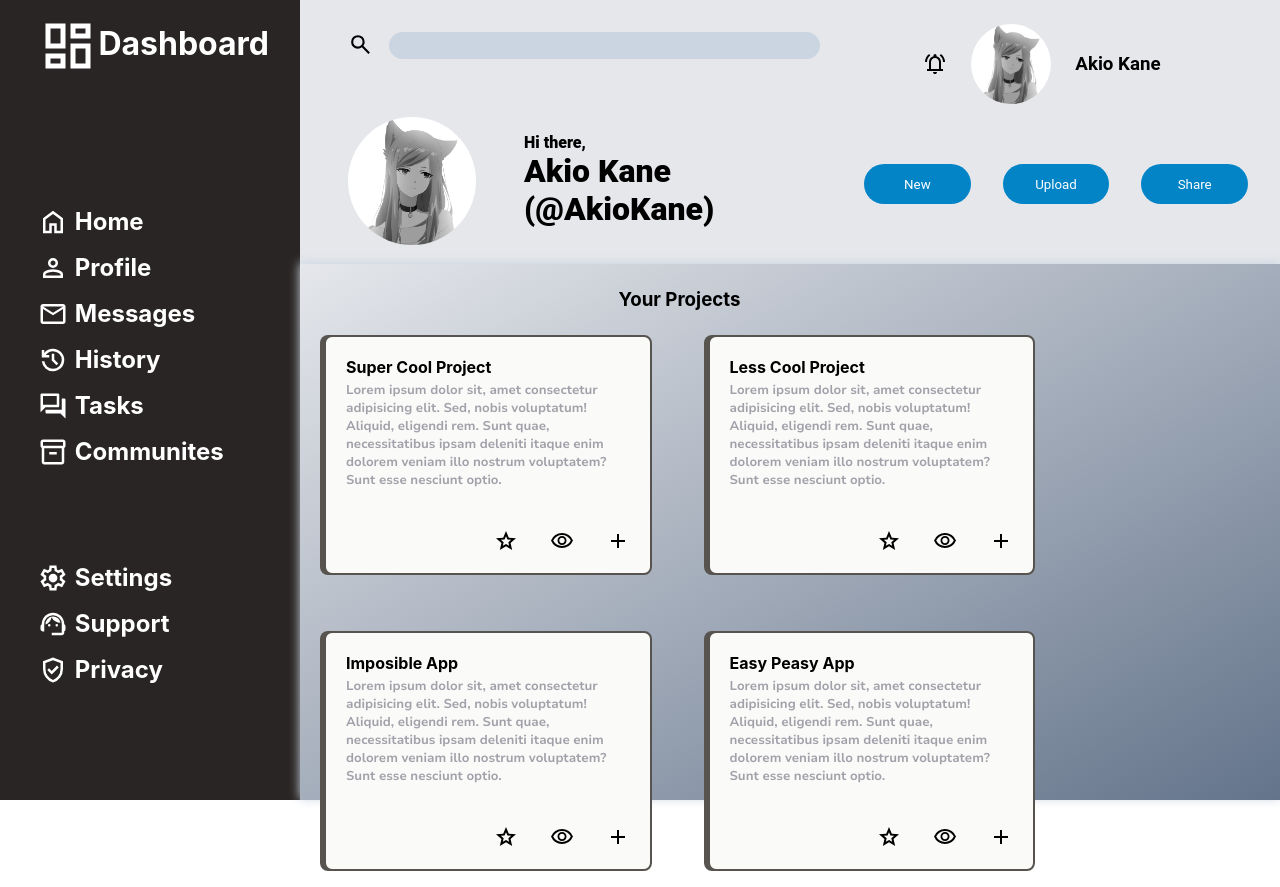
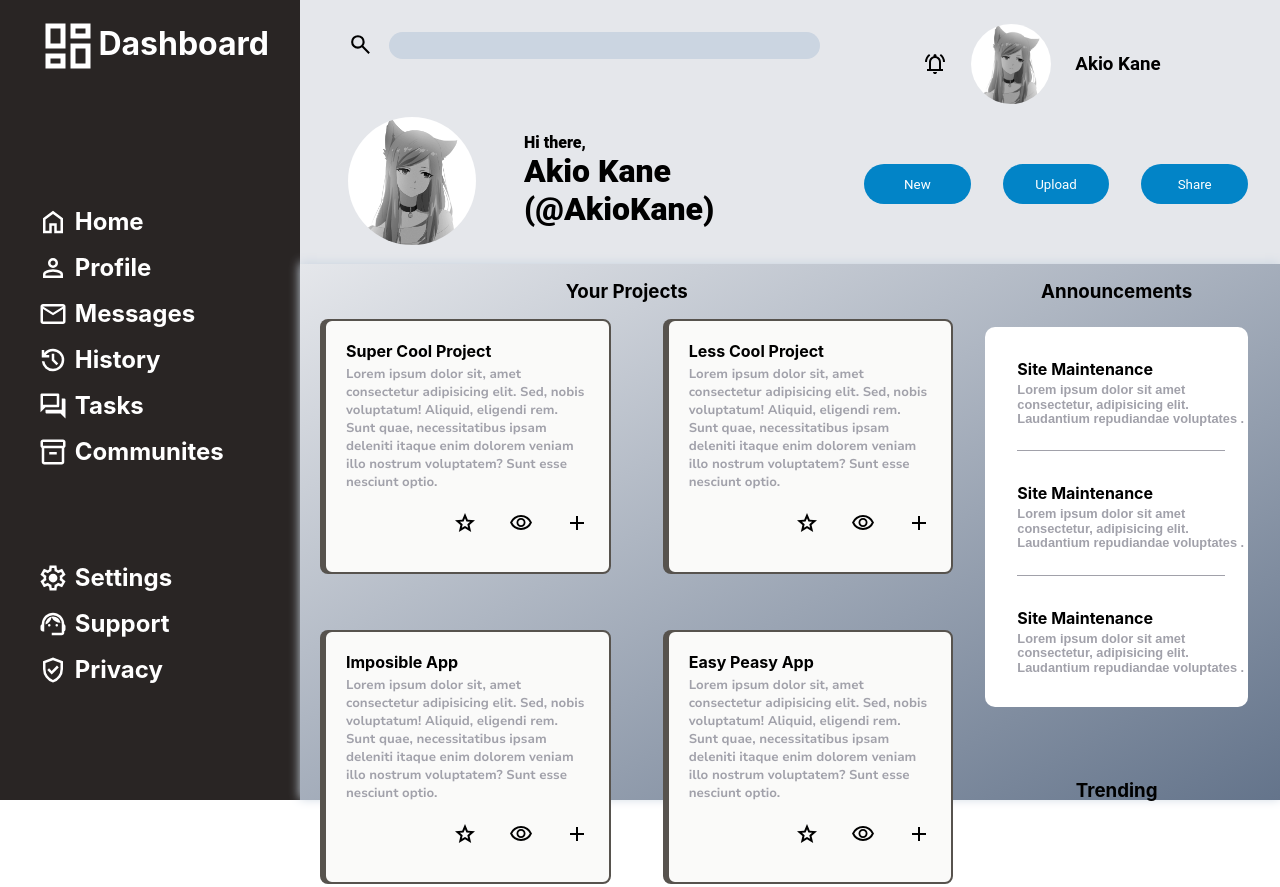
Before and after one commit to AkioKane/admin-panel, a plain HTML site: page index.html in a window 1280 px wide. Shown: the top 887 px of the page. Drawn offline with Linux system fonts and the light colour scheme; a web font is replaced by a local one.

Commit message:
[Add] Add Announcements panel

```diff
--- a/index.html
+++ b/index.html
@@ -98,11 +98,11 @@
         </div>
 
         <div class="container">
+            <div class="projects">
                 <div class="header">
                     <h3>Your Projects</h3>
                 </div>
-            <div class="projects">
-
+                <div class="items">
                     <div class="item-project">
                         <div>
                             <h4>Super Cool Project</h4>
@@ -170,14 +170,42 @@
                         </div>
                     </div>
                 </div>
+            </div>
 
-            <div class="live-trends">
-                <div class="announcements"></div>
+            <div class="trend-container">
+                <div class="announcements">
+                    <div class="header-anons">
+                        <h3>Announcements</h3>
+                    </div>
+                    <div class="contents">
+                        <div class="item-announcements" id="first-anons">
+                            <h4>Site Maintenance</h4>
+                            <p>Lorem ipsum dolor sit amet consectetur, adipisicing elit. Laudantium repudiandae voluptates .</p>
+                            <div class="line"></div>
+                        </div>
 
-                <div class="trends"></div>
+                        <div class="item-announcements">
+                            <h4>Site Maintenance</h4>
+                            <p>Lorem ipsum dolor sit amet consectetur, adipisicing elit. Laudantium repudiandae voluptates .</p>
+                            <div class="line"></div>
+                        </div>
+
+                        <div class="item-announcements">
+                            <h4>Site Maintenance</h4>
+                            <p>Lorem ipsum dolor sit amet consectetur, adipisicing elit. Laudantium repudiandae voluptates .</p>
+                        </div>
                     </div>
                 </div>
 
+
+                <div class="trends">
+                    <div class="header-trends">
+                        <h3>Trending</h3>
+                    </div>
+                    <div class="contents"></div>
+                </div>
+            </div>
+        </div>
     </div>
 
 </body>
--- a/src/style.css
+++ b/src/style.css
@@ -204,22 +204,22 @@ body {
     background-image: linear-gradient(to right bottom, var(--panel-color), var(--container-color));
     grid-column: 2 / 4;
     grid-row: 2 / 4;
-    grid-template-columns: 3fr 1fr;
-    grid-template-rows: 1fr 12fr;
+    grid-template-columns: 4fr 2fr;
+    grid-template-rows: 1fr 1fr;
     box-shadow: 0 -1px 10px var(--input-color);
 }
 
 .container .header {
     display: flex;
+    justify-content: center;
     grid-column: 1 / 2;
-    justify-content: center;
-    margin-left: 1.5em;
-    margin-top: 1.5em;
-    margin-bottom: 1.5em;
+    margin-top: 1em;
+    margin-bottom: 1em;
     font-family: "Inter";
 }
 
-.projects {
+
+.items {
     display: grid;
     grid-column: 1 / 2;
     grid-row: 2 / 3;
@@ -227,16 +227,17 @@ body {
     grid-template-rows: repeat(3, 1fr);
     height: 100%;
     gap: 2em;
+    max-height: 900px;
 }
 
-.projects .item-project {
-    display: grid;
+.items .item-project {
     background-color: var(--item-background);
     border: 2px solid var(--item-shadow);
     border-radius: 8px;
     box-shadow: -0.25em 0 0 var(--item-shadow);
     margin-left: 1.5em;
     margin-bottom: 1.5em;
+
     p {
         font-family: "Nunito";
         font-size: 0.8rem;
@@ -252,23 +253,82 @@ body {
     };
 }
 
-.projects .item-project .icons {
+.items .item-project .icons {
     display: flex;
     justify-content: flex-end;
     align-items: flex-end;
     gap: 1em;
 }
 
-.projects .item-project .icon-reaction {
+.items .item-project .icon-reaction {
     margin-right: 1em;
 }
 
-.live-trends {
-    display: grid;
-    grid-column: 2 / 3;
-    grid-row: 1fr 1fr;
+.header-anons {
+    display: flex;
+    justify-content: center;
+    grid-column: 1 / 3;
+    margin-top: 1.0em;
+    margin-bottom: 1em;
+    font-family: "Inter";
 }
 
-.announcements {
+.header-trends {
+    display: flex;
+    justify-content: center;
+    grid-column: 2 / 3;
+    grid-row: 2 ;
+    margin-top: 1em;
+    margin-bottom: 1em;
+    font-family: "Inter";
+}
 
+.trend-container {
+    display: grid;
+    grid-template-rows: 1fr 1fr;
+    gap: 2em;
 }
+
+.trend-container .announcements {
+    display: grid;
+    margin: 0 2em 0 2em;
+    margin-bottom: 1.5em;
+    grid-template-rows: 1fr 6fr;
+    grid-template-columns: 1fr;
+}
+
+.announcements .contents {
+    display: grid;
+    background-color: white;
+    grid-column: 1 / 3;
+    border-radius: 10px;
+}
+
+.announcements .contents .item-announcements {
+    margin-left: 2em;
+    margin-bottom: 2em;
+
+    h4 {
+        font-family: "Inter";
+        margin-bottom: 0.25em;
+    };
+    p {
+        font-family: sans-serif;
+        font-size: 0.8rem;
+        font-weight: 600;
+        line-height: 0.9rem;
+        color: var(--item-color);
+    };
+}
+
+#first-anons {
+    margin-top: 2em;
+}
+
+.line {
+    background-color: var(--item-color);
+    width: 90%;
+    align-items: center;
+    height: 1px;
+    margin-top: 1.5em;
+}
```
Lines whose indentation alone changed are shown as unchanged.
